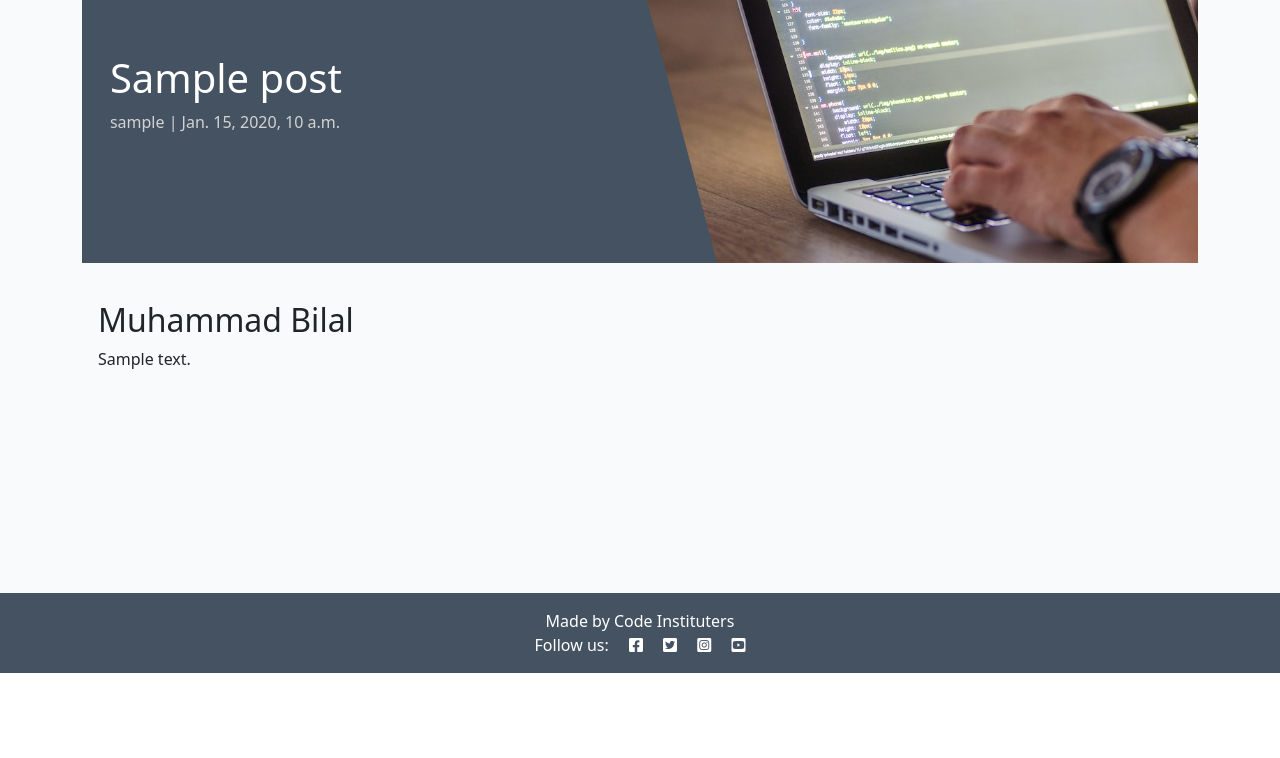
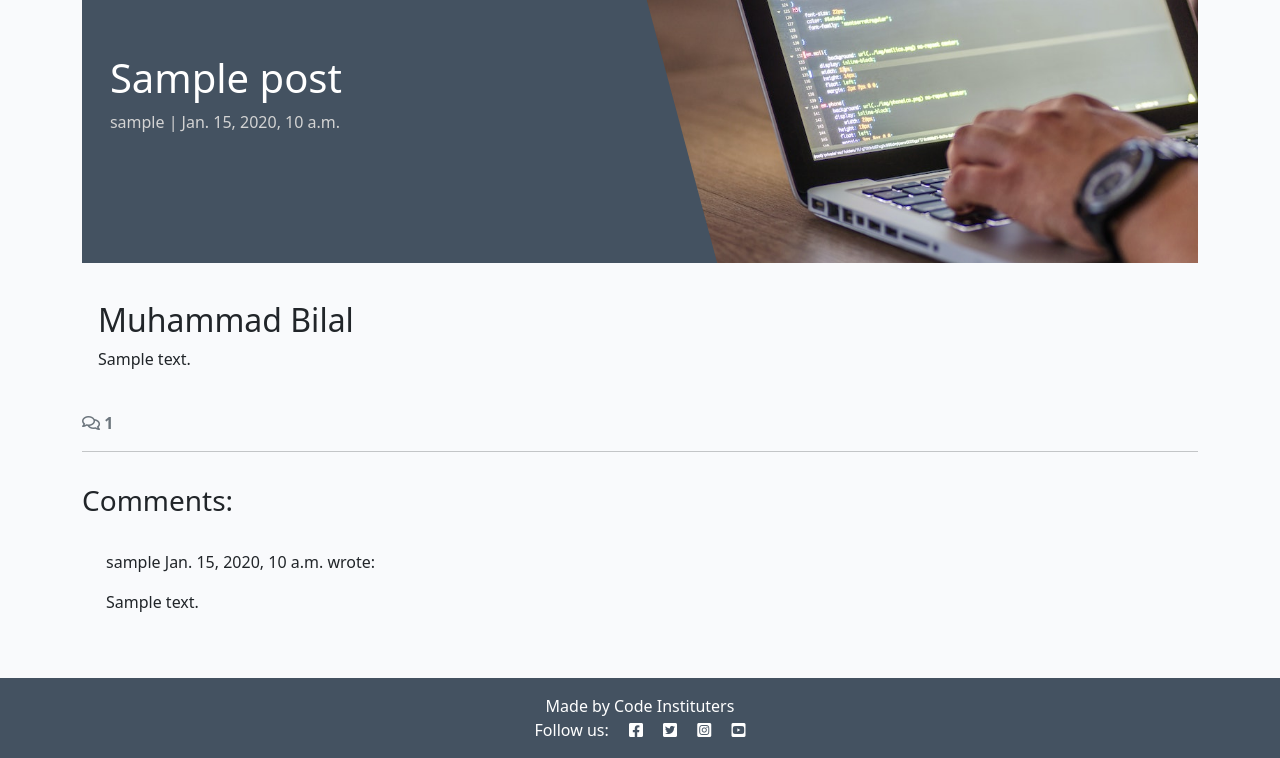
Before and after one commit to MBilalQureshi/codestar, a Django app: a page that uses blog/templates/blog/post_detail.html in a window 1280 px wide. Shown: the part 127-885 px from the top of the page. Before the commit the page ends 800 px from the top, so only its background shows below. Run offline with Django 4.2, Linux system fonts and the light colour scheme; tables that the repository leaves empty hold one stand-in row (values such as "Sample post").

Commit message:
Add comments template and update view also install crispy forms and update settings

```diff
--- a/blog/templates/blog/post_detail.html
+++ b/blog/templates/blog/post_detail.html
@@ -30,6 +30,48 @@
             </div>
         </div>
     </div>
+    <!-- Displaying count of comments -->
+  <div class="row">
+    <div class="col-12">
+      <strong class="text-secondary">
+        <i class="far fa-comments"></i> {{ comment_count }}
+      </strong>
+    </div>
+    <div class="col-12">
+      <hr>
+    </div>
+  </div>
+  <!-- Displaying Comments -->
+  <div class="row">
+    <div class="col-md-8 card mb-4  mt-3 ">
+      <h3>Comments:</h3>
+      <div class="card-body">
+        <!-- We want a for loop inside the empty control tags
+          to iterate through each comment in comments -->
+        {% for comment in comments %}
+        <div class="p-2 comments
+          {% if not comment.approved and comment.author == user %}
+          faded{% elif not comment.approved %} d-none{% endif %}">
+          <p class="font-weight-bold">
+            {{ comment.author }}
+            <span class="font-weight-normal">
+              {{ comment.created_on }}
+            </span> wrote:
+          </p>
+          <div id="comment{{ comment.id }}">
+            {{ comment.body | linebreaks }}
+          </div>
+          {% if not comment.approved and comment.author == user %}
+          <p class="approval">
+            This comment is awaiting approval
+          </p>
+          {% endif %}
+        </div>
+        <!-- Our for loop ends here -->
+        {% endfor %}
+      </div>
+    </div>
+  </div>
 </div>
 
 {% endblock content %}
--- a/blog/views.py
+++ b/blog/views.py
@@ -66,9 +66,16 @@ def post_detail(request, slug):
     queryset = Post.objects.filter(status=1)
     post = get_object_or_404(queryset, slug=slug)
 
+    comments = post.comments.all().order_by("-created_on")
+    comment_count = post.comments.filter(approved=True).count()
+
     return render(
         request,
         "blog/post_detail.html",
-        {"post": post,
-        "coder": "Muhammad Bilal"},
+        {
+            "post": post,
+            "coder": "Muhammad Bilal",
+            "comments": comments,
+            "comment_count": comment_count,
+        },
     )
--- a/codestar/settings.py
+++ b/codestar/settings.py
@@ -46,6 +46,8 @@ INSTALLED_APPS = [
     'allauth',
     'allauth.account',
     'allauth.socialaccount',
+    'crispy_forms',
+    'crispy_bootstrap5',
     'django_summernote',
     'blog',
     'about',
@@ -57,6 +59,10 @@ SITE_ID = 1
 # The redirection URLs are also added so that after we've logged in or logged out, the site will automatically redirect us to the home page.
 LOGIN_REDIRECT_URL = '/'
 LOGOUT_REDIRECT_URL = '/'
+
+# These constants set bootstrap5 as the allowed template pack and as the default template pack for your project. This choice of default template pack is to match the Bootstrap5 CSS and JS files already used in our project base.html template.
+CRISPY_ALLOWED_TEMPLATE_PACKS = "bootstrap5"
+CRISPY_TEMPLATE_PACK = "bootstrap5"
 
 MIDDLEWARE = [
     'django.middleware.security.SecurityMiddleware',
--- a/requirements.txt
+++ b/requirements.txt
@@ -2,11 +2,13 @@ asgiref==3.8.1
 certifi==2024.2.2
 cffi==1.16.0
 charset-normalizer==3.3.2
+crispy-bootstrap5==0.7
 cryptography==42.0.7
 defusedxml==0.7.1
 dj-database-url==0.5.0
 Django==4.2.11
 django-allauth==0.57.2
+django-crispy-forms==2.1
 django-summernote==0.8.20.0
 gunicorn==20.1.0
 idna==3.7
```
Also changed, not shown: README.md.
